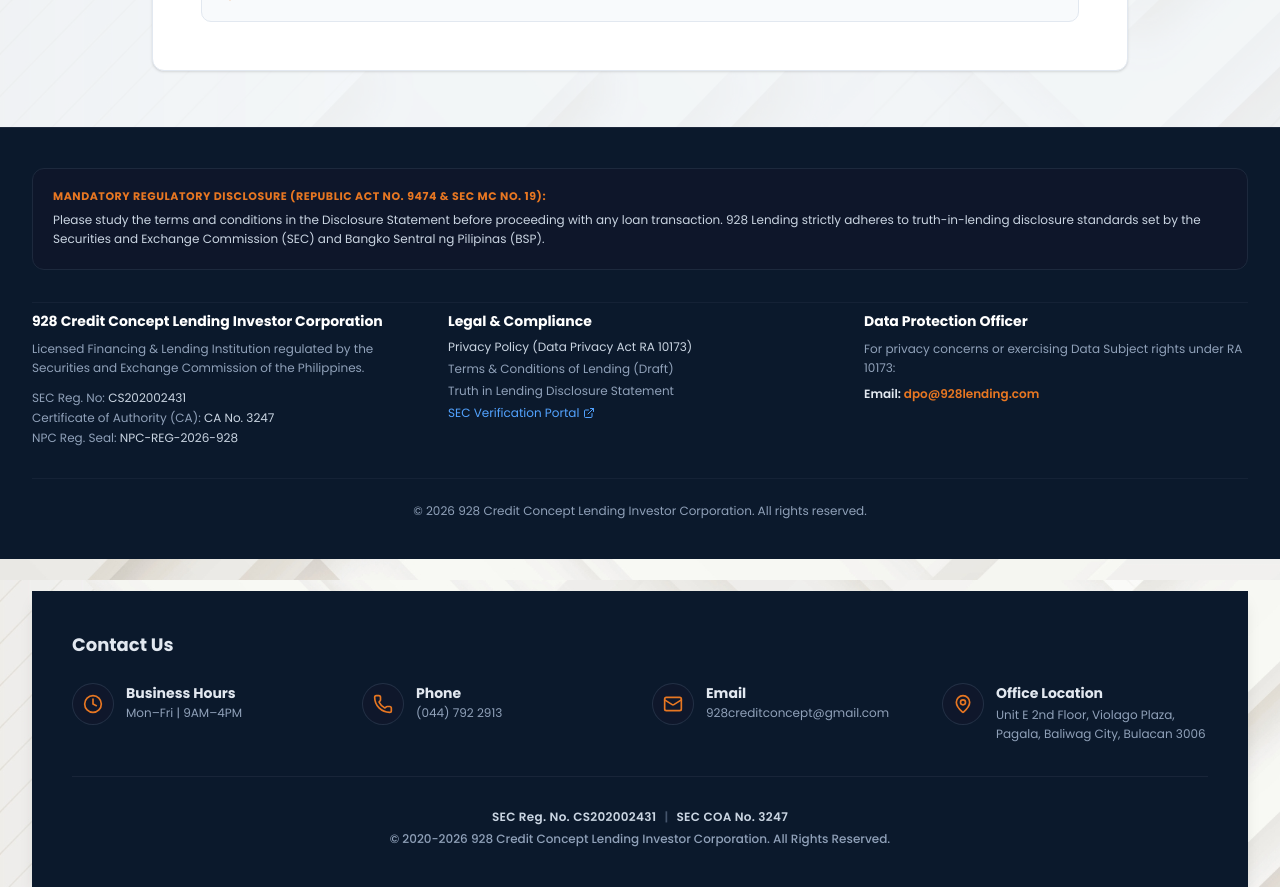
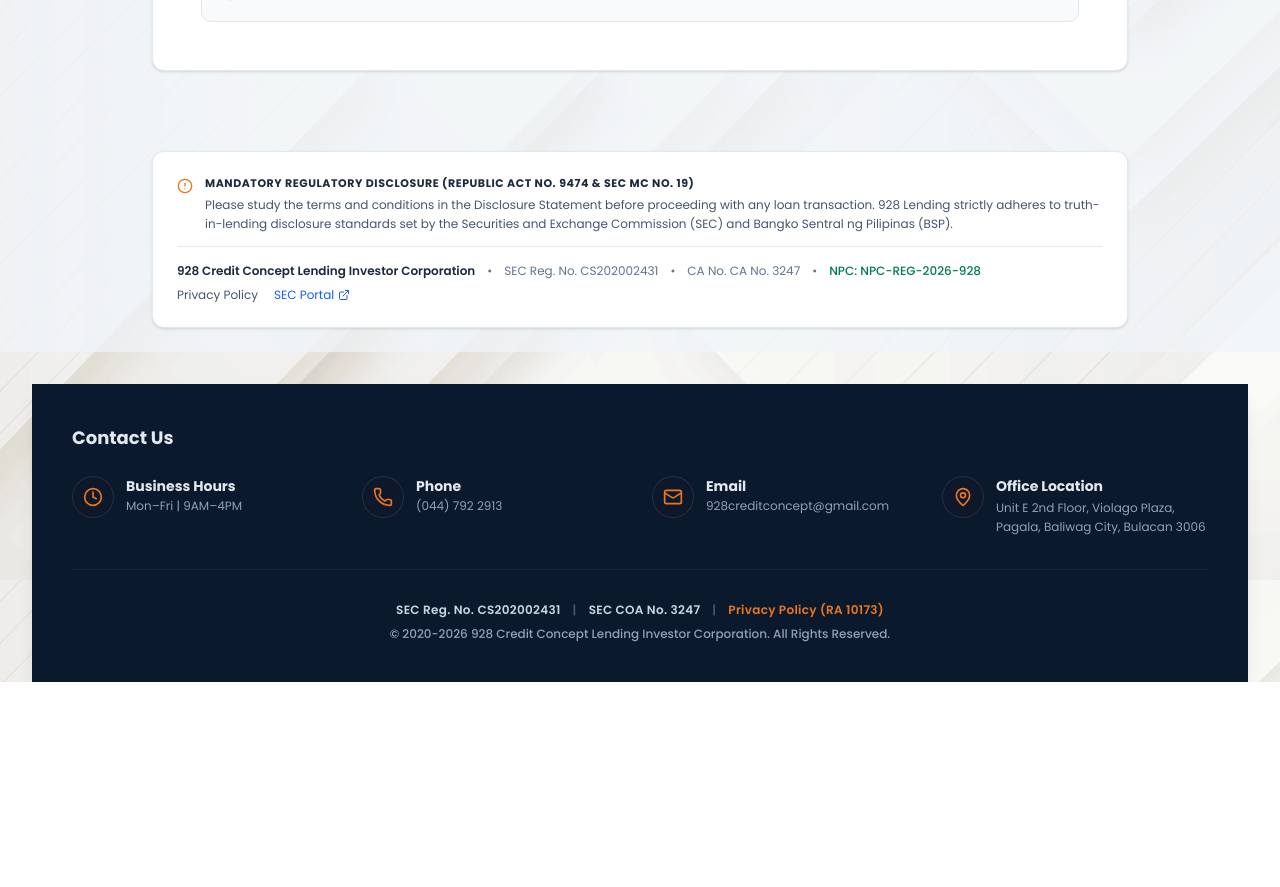
Before and after one commit to JanLancelot/928-lending, a Next.js app: page /privacy-policy in a window 1280 px wide. Shown: the part 2620-3507 px from the top of the page. After the commit the page ends 3302 px from the top, so only its background shows below. Built offline with nearby package versions, Linux system fonts and the light colour scheme.

Commit message:
fix(footer): redesign SEC disclosure into a lightweight statutory notice card to prevent double navy footer stacking

```diff
--- a/src/components/SECDisclosureFooter.tsx
+++ b/src/components/SECDisclosureFooter.tsx
@@ -1,5 +1,5 @@
 import Link from "next/link";
-import { ExternalLink } from "lucide-react";
+import { ExternalLink, AlertCircle } from "lucide-react";
 
 export interface SECDisclosureFooterProps {
   companyName?: string;
@@ -15,83 +15,51 @@
   npcRegistrationNo = "NPC-REG-2026-928",
 }: SECDisclosureFooterProps) {
   return (
-    <footer className="w-full bg-[#0B192C] text-slate-300 py-10 border-t border-slate-800 text-xs font-sans">
-      <div className="max-w-7xl mx-auto px-4 sm:px-6 lg:px-8 space-y-8">
-
-        {/* Mandatory Regulatory Disclosure Banner */}
-        <div className="bg-slate-900/90 border border-slate-800 rounded-lg p-4 sm:p-5 space-y-1.5">
-          <p className="font-bold text-[#E87722] uppercase tracking-wider text-[11px]">
-            Mandatory Regulatory Disclosure (Republic Act No. 9474 & SEC MC No. 19):
-          </p>
-          <p className="text-slate-300 leading-relaxed">
+    <div className="w-full py-6">
+      <div className="max-w-5xl mx-auto px-4 sm:px-6">
+        <div className="bg-white border border-slate-200 rounded-lg p-5 sm:p-6 space-y-4 text-xs text-slate-600 shadow-sm">
+          {/* Statutory Regulatory Alert */}
+          <div className="flex items-start space-x-3 pb-3 border-b border-slate-200">
+            <AlertCircle className="w-4 h-4 text-[#E87722] shrink-0 mt-0.5" />
+            <div className="space-y-1">
+              <h4 className="font-bold text-slate-800 uppercase tracking-wider text-[11px]">
+                Mandatory Regulatory Disclosure (Republic Act No. 9474 & SEC MC No. 19)
+              </h4>
+              <p className="text-slate-600 leading-relaxed text-xs">
                 Please study the terms and conditions in the Disclosure Statement before proceeding with any loan transaction.
                 928 Lending strictly adheres to truth-in-lending disclosure standards set by the Securities and Exchange Commission (SEC) and Bangko Sentral ng Pilipinas (BSP).
               </p>
             </div>
-
-        {/* Corporate Entity & Compliance Grid */}
-        <div className="grid grid-cols-1 md:grid-cols-3 gap-8 pt-2 border-t border-slate-800/60">
-
-          {/* Corporate Entity Details */}
-          <div className="space-y-2">
-            <h3 className="font-bold text-white text-sm">{companyName}</h3>
-            <p className="text-slate-400 text-xs leading-relaxed">
-              Licensed Financing & Lending Institution regulated by the Securities and Exchange Commission of the Philippines.
-            </p>
-            <div className="space-y-1 text-slate-300 pt-1 text-xs">
-              <p><span className="text-slate-400">SEC Reg. No:</span> {secRegNo}</p>
-              <p><span className="text-slate-400">Certificate of Authority (CA):</span> {caNo}</p>
-              <p><span className="text-slate-400">NPC Reg. Seal:</span> {npcRegistrationNo}</p>
-            </div>
           </div>
 
-          {/* Quick Legal & Compliance Links */}
-          <div className="space-y-2">
-            <h3 className="font-bold text-white text-sm">Legal & Compliance</h3>
-            <ul className="space-y-1.5 text-slate-300 text-xs">
-              <li>
-                <Link href="/privacy-policy" className="hover:text-[#E87722] transition-colors">
-                  Privacy Policy (Data Privacy Act RA 10173)
+          {/* Licensing Credentials & Quick Links */}
+          <div className="flex flex-wrap items-center justify-between gap-y-2 gap-x-4 text-slate-500 text-xs">
+            <div className="flex flex-wrap items-center gap-x-3 gap-y-1">
+              <span className="font-semibold text-slate-800">{companyName}</span>
+              <span>•</span>
+              <span>SEC Reg. No. {secRegNo}</span>
+              <span>•</span>
+              <span>CA No. {caNo}</span>
+              <span>•</span>
+              <span className="text-emerald-700 font-medium">NPC: {npcRegistrationNo}</span>
+            </div>
+
+            <div className="flex items-center space-x-4">
+              <Link href="/privacy-policy" className="text-slate-600 hover:text-[#E87722] hover:underline transition-colors">
+                Privacy Policy
               </Link>
-              </li>
-              <li>
-                <span className="text-slate-400">Terms & Conditions of Lending (Draft)</span>
-              </li>
-              <li>
-                <span className="text-slate-400">Truth in Lending Disclosure Statement</span>
-              </li>
-              <li>
               <a
                 href="https://www.sec.gov.ph"
                 target="_blank"
                 rel="noopener noreferrer"
-                  className="inline-flex items-center text-blue-400 hover:text-blue-300 transition-colors"
+                className="inline-flex items-center text-blue-600 hover:underline"
               >
-                  SEC Verification Portal <ExternalLink className="w-3 h-3 ml-1" />
+                SEC Portal <ExternalLink className="w-3 h-3 ml-1" />
               </a>
-              </li>
-            </ul>
             </div>
-
-          {/* Data Protection Contact */}
-          <div className="space-y-2">
-            <h3 className="font-bold text-white text-sm">Data Protection Officer</h3>
-            <p className="text-slate-400 text-xs leading-relaxed">
-              For privacy concerns or exercising Data Subject rights under RA 10173:
-            </p>
-            <p className="font-semibold text-slate-200">
-              Email: <a href="mailto:dpo@928lending.com" className="text-[#E87722] hover:underline">dpo@928lending.com</a>
-            </p>
           </div>
-
         </div>
-
-        {/* Bottom Copyright */}
-        <div className="pt-6 border-t border-slate-800/60 text-center text-slate-400 text-xs">
-          &copy; {new Date().getFullYear()} {companyName}. All rights reserved.
       </div>
-
     </div>
-    </footer>
   );
 }
--- a/src/components/footer.tsx
+++ b/src/components/footer.tsx
@@ -1,9 +1,10 @@
 import React from "react";
+import Link from "next/link";
 import { Clock, Phone, Mail, MapPin } from "lucide-react";
 
 export function Footer() {
   return (
-    <footer className="w-full  pt-8 pb-0">
+    <footer className="w-full pt-8 pb-0">
       <div className="max-w-7xl mx-auto px-0 sm:px-6 lg:px-8">
         <div className="bg-[#0B192C] text-white p-6 sm:p-8 lg:p-10 shadow-lg rounded-none">
           <h3 className="text-lg font-bold text-slate-200 mb-6">Contact Us</h3>
@@ -57,12 +58,16 @@
             </div>
           </div>
 
-          {/* Regulatory Information & Copyright Bar */}
-          <div className="mt-6 pt-2 text-center text-xs text-slate-400 font-medium space-y-1.5">
-            <div className="text-slate-300 font-semibold tracking-wide">
+          {/* Regulatory Information & Links Bar */}
+          <div className="mt-6 pt-2 text-center text-xs text-slate-400 font-medium space-y-2">
+            <div className="text-slate-300 font-semibold tracking-wide flex flex-wrap items-center justify-center gap-x-3 gap-y-1">
               <span>SEC Reg. No. CS202002431</span>
-              <span className="mx-2 text-slate-600">|</span>
+              <span className="text-slate-600">|</span>
               <span>SEC COA No. 3247</span>
+              <span className="text-slate-600">|</span>
+              <Link href="/privacy-policy" className="text-[#E87722] hover:underline">
+                Privacy Policy (RA 10173)
+              </Link>
             </div>
             <div>
               © 2020-2026 928 Credit Concept Lending Investor Corporation. All Rights Reserved.
```
Lines whose indentation alone changed are shown as unchanged.
